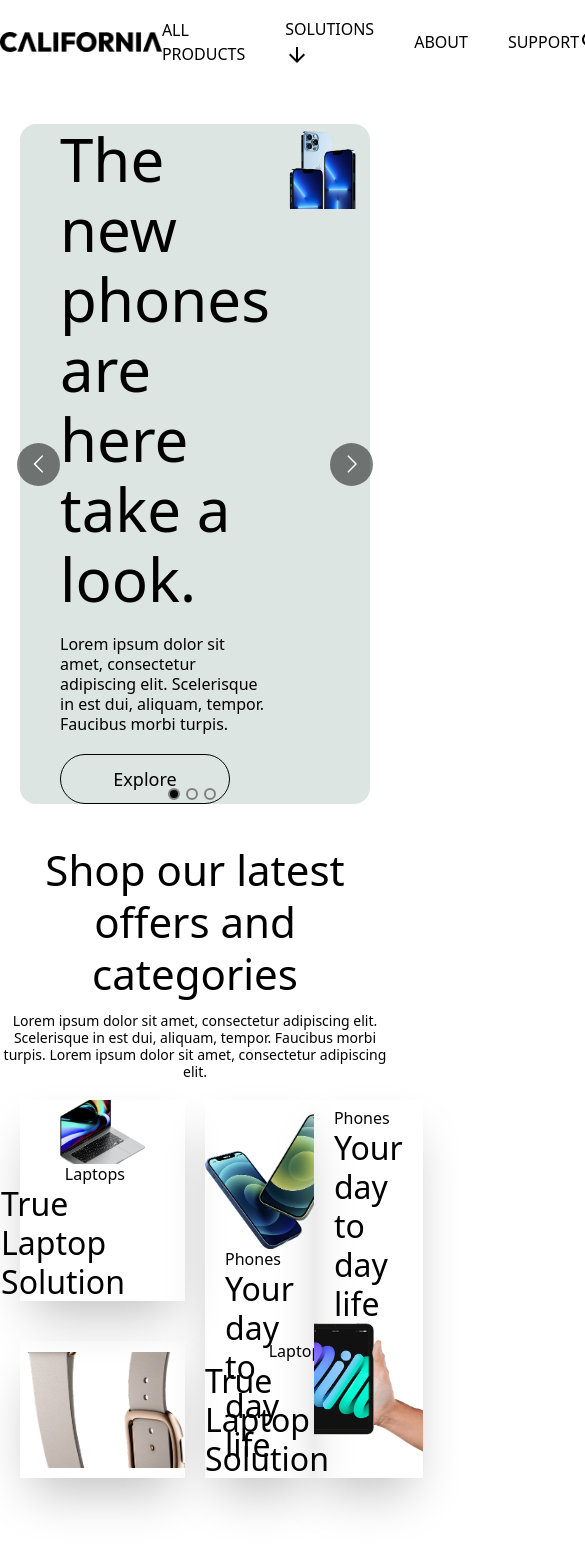
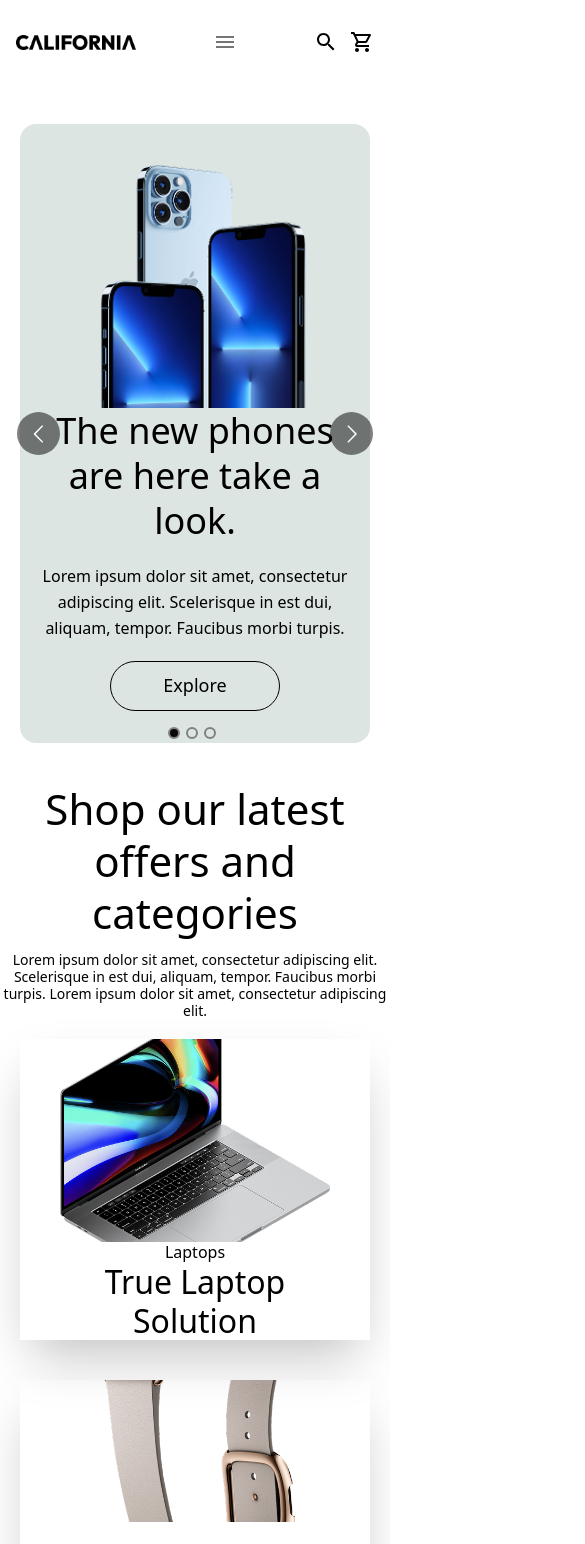
Before and after one commit to AbdulboisNigmatjonov17/california-project, a React (Vite) app: page / in a window 390 px wide. Shown: the top 1544 px of the page, 585 px wide, since content can reach past the window. Built offline with nearby package versions, Linux system fonts and the light colour scheme.

Commit message:
responsive ham boldi tugadi project

```diff
--- a/src/components/banner/CarouselBanner.jsx
+++ b/src/components/banner/CarouselBanner.jsx
@@ -5,7 +5,6 @@ import MainBanner from "./MainBanner";
 export default function CarouselBanner() {
     const responsive = {
         superLargeDesktop: {
-            // the naming can be any, depends on you.
             breakpoint: { max: 4000, min: 3000 },
             items: 1
         },
--- a/src/components/banner/MainBanner.jsx
+++ b/src/components/banner/MainBanner.jsx
@@ -1,17 +1,24 @@
-import MainBannerImg from '../../assets/mainBannerImg.png'
-import Button from '../button/Button'
+
+import MainBannerImg from '../../assets/mainBannerImg.png';
+import Button from '../button/Button';
 
 export default function MainBanner() {
     return (
-        <div className='bg-[#DCE5E2] mx-5 max-w-full rounded-2xl flex justify-between'>
-            <div className='max-w-[600px] max-h-full flex flex-col justify-center gap-5 pl-10'>
-                <h1 className='font-normal text-6xl leading-[70px]'>The new phones are here take a look.</h1>
-                <p className='font-normal text-[16px] leading-[20px]'>Lorem ipsum dolor sit amet, consectetur adipiscing elit. Scelerisque in est dui, aliquam, tempor. Faucibus morbi turpis.</p>
-                <Button text={'explore'}/>
+        <div className='bg-[#DCE5E2] mx-5 max-w-full rounded-2xl flex flex-col-reverse lg:flex-row justify-between items-center p-5 lg:p-10'>
+            <div className='max-w-[600px] flex flex-col justify-center gap-5 text-center lg:text-left'>
+                <h1 className='font-normal text-4xl md:text-5xl lg:text-6xl leading-tight'>
+                    The new phones are here take a look.
+                </h1>
+                <p className='font-normal text-base md:text-lg leading-relaxed'>
+                    Lorem ipsum dolor sit amet, consectetur adipiscing elit. Scelerisque in est dui, aliquam, tempor. Faucibus morbi turpis.
+                </p>
+                <div className='flex justify-center lg:justify-start mb-3'>
+                    <Button text={'explore'} />
+                </div>
             </div>
-            <div>
-                <img src={MainBannerImg} alt="" />
+            <div className='flex justify-center w-full lg:w-auto'>
+                <img src={MainBannerImg} alt="banner" className='w-full max-w-[400px] md:max-w-[500px] lg:max-w-[600px] h-auto' />
             </div>
         </div>
-    )
+    );
 }
--- a/src/components/navbar/Navbar.jsx
+++ b/src/components/navbar/Navbar.jsx
@@ -1,19 +1,48 @@
-import { ArrowDownward, Search, ShoppingCartOutlined } from '@mui/icons-material'
-import Logo from '../../assets/navLogo.png'
+import { ArrowDownward, Menu, Search, ShoppingCartOutlined } from '@mui/icons-material';
+import { Drawer, IconButton, List, ListItem, ListItemText } from "@mui/material";
+import Logo from '../../assets/navLogo.png';
+import { useState } from "react";
+
 export default function Navbar() {
+    const [open, setOpen] = useState(false);
+
     return (
-        <nav className="w-full h-[10dvh] flex justify-between items-center">
-            <img src={Logo} alt="california-logo" className='w-[170px] h-[20px]'/>
-            <ul className='flex gap-10 items-center uppercase'>
-                <li>all products</li>
-                <li>Solutions <ArrowDownward /></li>
-                <li>ABOUT</li>
-                <li>Support</li>
+        <nav className="w-full h-[10dvh] flex justify-between items-center px-4 md:px-10 lg:px-20">
+            <img src={Logo} alt="california-logo" className='w-[120px] md:w-[150px] lg:w-[170px] h-auto' />
+
+            <ul className='hidden md:flex gap-6 lg:gap-10 items-center uppercase text-sm md:text-base'>
+                <li className="cursor-pointer hover:text-gray-500">All Products</li>
+                <li className="cursor-pointer hover:text-gray-500 flex items-center gap-1">Solutions <ArrowDownward /></li>
+                <li className="cursor-pointer hover:text-gray-500">About</li>
+                <li className="cursor-pointer hover:text-gray-500">Support</li>
             </ul>
-            <div className='flex gap-3'>
-                <Search />
-                <ShoppingCartOutlined />
+            <div className='sm:flex md:hidden'>
+                <IconButton onClick={() => setOpen(true)}>
+                    <Menu />
+                </IconButton>
             </div>
+            <div className='flex gap-3 items-center'>
+                <Search className="cursor-pointer hover:text-gray-500" />
+                <ShoppingCartOutlined className="cursor-pointer hover:text-gray-500" />
+            </div>
+
+            <Drawer anchor="left" open={open} onClose={() => setOpen(false)} className="sm:block md:hidden">
+                <List>
+                    <ListItem button onClick={() => setOpen(false)}>
+                        <ListItemText primary="All Products" />
+                    </ListItem>
+                    <ListItem button onClick={() => setOpen(false)}>
+                        <ListItemText primary="Solutions" />
+                    </ListItem>
+                    <ListItem button onClick={() => setOpen(false)}>
+                        <ListItemText primary="About" />
+                    </ListItem>
+                    <ListItem button onClick={() => setOpen(false)}>
+                        <ListItemText primary="Support" />
+                    </ListItem>
+
+                </List>
+            </Drawer>
         </nav>
-    )
+    );
 }
--- a/src/components/sections/BottomCards.jsx
+++ b/src/components/sections/BottomCards.jsx
@@ -3,7 +3,7 @@ import BottomCardsData from './data/BottomCardsData'
 
 export default function BottomCards() {
     return (
-        <div className='w-full flex justify-between py-10'>
+        <div className='w-full flex lg:justify-between py-10 flex-wrap justify-center gap-5 lg:px-0 px-10'>
             {
                 BottomCardsData.map((item) => (
                     <div className='w-[415px] bg-[#F8F9FA] rounded-2xl py-5 px-10 flex flex-col items-center justify-center gap-5' key={item.id}>
--- a/src/components/sections/TopCards.jsx
+++ b/src/components/sections/TopCards.jsx
@@ -4,7 +4,7 @@ import TopCardsCard from './TopCardsCard'
 
 export default function TopCards() {
     return (
-        <div className='w-full grid grid-cols-4 justify-between p-5 gap-5'>
+        <div className='w-full grid lg:grid-cols-4 md:grid-cols-2 grid-cols-1 justify-between p-5 gap-5'>
             {
                 TopCardsData.map((item) => (
                     <TopCardsCard key={item.id} {...item}/>
--- a/src/components/sections/productsBanner/ProductsBanner.jsx
+++ b/src/components/sections/productsBanner/ProductsBanner.jsx
@@ -1,40 +1,81 @@
-import { iPad, iPhone, iWatch, macBook } from '../../../assets/products-banner/index'
-import './ProductsBanner.css'
+// import { iPad, iPhone, iWatch, macBook } from '../../../assets/products-banner/index'
+// import './ProductsBanner.css'
+// export default function ProductsBanner() {
+//     return (
+//         <div className='w-full grid grid-cols-2 justify-between gap-5 p-5'>
+//             <div className='flex flex-col gap-10'>
+//                 <div className='shadow-2xl px-10'>
+//                     <img src={macBook} alt="macBook-img" />
+//                     <div className='px-5 flex flex-col items-end'>
+//                         <h4>Laptops</h4>
+//                         <h2>True Laptop Solution</h2>
+//                     </div>
+//                 </div>
+//                 <div className='flex shadow-2xl items-center'>
+//                     <img src={iWatch} alt="macBook-img" />
+//                     <div className='px-5 flex flex-col items-end'>
+//                         <h4>Laptops</h4>
+//                         <h2>True Laptop Solution</h2>
+//                     </div>
+//                 </div>
+//             </div>
+//             <div className='w-full flex justify-between'>
+//                 <div className='shadow-2xl flex flex-col justify-center'>
+//                     <img src={iPhone} alt="" />
+//                     <div className='px-5'>
+//                         <h4>Phones</h4>
+//                         <h2>Your day to day life</h2>
+//                     </div>
+//                 </div>
+//                 <div className='shadow-2xl  flex flex-col justify-center'>
+//                     <div className='px-5'>
+//                         <h4>Phones</h4>
+//                         <h2>Your day to day life</h2>
+//                     </div>
+//                     <img src={iPad} alt="" />
+//                 </div>
+//             </div>
+//         </div>
+//     )
+// }
+import { iPad, iPhone, iWatch, macBook } from '../../../assets/products-banner/index';
+import './ProductsBanner.css';
+
 export default function ProductsBanner() {
     return (
-        <div className='w-full grid grid-cols-2 justify-between gap-5 p-5'>
+        <div className='w-full grid grid-cols-1 md:grid-cols-2 gap-5 p-5'>
             <div className='flex flex-col gap-10'>
-                <div className='shadow-2xl px-10'>
-                    <img src={macBook} alt="macBook-img" />
-                    <div className='px-5 flex flex-col items-end'>
-                        <h4>Laptops</h4>
-                        <h2>True Laptop Solution</h2>
+                <div className='shadow-2xl px-10 flex flex-col items-center'>
+                    <img src={macBook} alt="macBook-img" className='w-full max-w-[300px] md:max-w-[400px] lg:max-w-[500px]' />
+                    <div className='w-full flex flex-col px-5 text-center md:text-right'>
+                        <h4 className='text-lg md:text-xl'>Laptops</h4>
+                        <h2 className='text-2xl md:text-3xl font-semibold'>True Laptop Solution</h2>
                     </div>
                 </div>
-                <div className='flex shadow-2xl items-center'>
-                    <img src={iWatch} alt="macBook-img" />
-                    <div className='px-5 flex flex-col items-end'>
-                        <h4>Laptops</h4>
-                        <h2>True Laptop Solution</h2>
+                <div className='shadow-2xl flex flex-col md:flex-row items-center px-5 gap-5'>
+                    <img src={iWatch} alt="iWatch-img" className='w-full max-w-[200px] md:max-w-[150px] lg:max-w-[300px]' />
+                    <div className='px-5 text-center md:text-right'>
+                        <h4 className='text-lg md:text-xl'>Watch</h4>
+                        <h2 className='text-2xl md:text-3xl font-semibold'>Not just stylisht</h2>
                     </div>
                 </div>
             </div>
-            <div className='w-full flex justify-between'>
-                <div className='shadow-2xl flex flex-col justify-center'>
-                    <img src={iPhone} alt="" />
-                    <div className='px-5'>
-                        <h4>Phones</h4>
-                        <h2>Your day to day life</h2>
+            <div className='flex flex-col md:flex-row justify-between gap-5'>
+                <div className='shadow-2xl flex flex-col justify-center items-center py-5 gap-10'>
+                    <img src={iPhone} alt="iPhone-img" className='w-full max-w-[250px] md:max-w-[300px] lg:max-w-[350px]' />
+                    <div className='px-5 text-center'>
+                        <h4 className='text-lg md:text-xl'>Phones</h4>
+                        <h2 className='text-2xl md:text-3xl font-semibold'>Your Day-to-Day Life</h2>
                     </div>
                 </div>
-                <div className='shadow-2xl  flex flex-col justify-center'>
-                    <div className='px-5'>
-                        <h4>Phones</h4>
-                        <h2>Your day to day life</h2>
+                <div className='shadow-2xl flex flex-col items-center justify-center py-5 gap-10'>
+                    <div className='px-5 text-center'>
+                        <h4 className='text-lg md:text-xl'>Tablets</h4>
+                        <h2 className='text-2xl md:text-3xl font-semibold'>Work & Play</h2>
                     </div>
-                    <img src={iPad} alt="" />
+                    <img src={iPad} alt="iPad-img" className='w-full max-w-[250px] md:max-w-[300px] lg:max-w-[350px]' />
                 </div>
             </div>
         </div>
-    )
+    );
 }
```
Also changed, not shown: src/components/footer/Footer.jsx (+22 -18 lines), src/components/form/BottomForm.jsx (+15 -21 lines), src/components/sections/BookBanner.jsx (+23 -10 lines).
